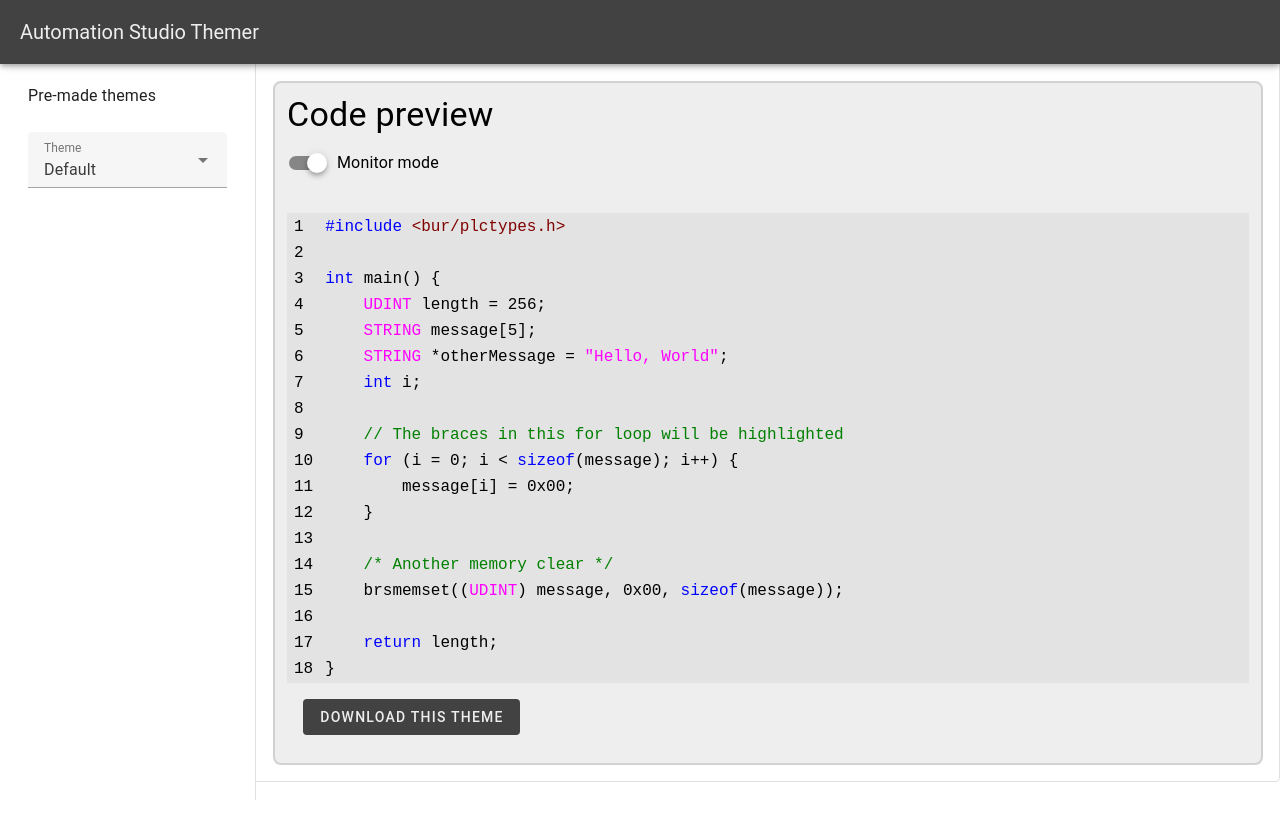
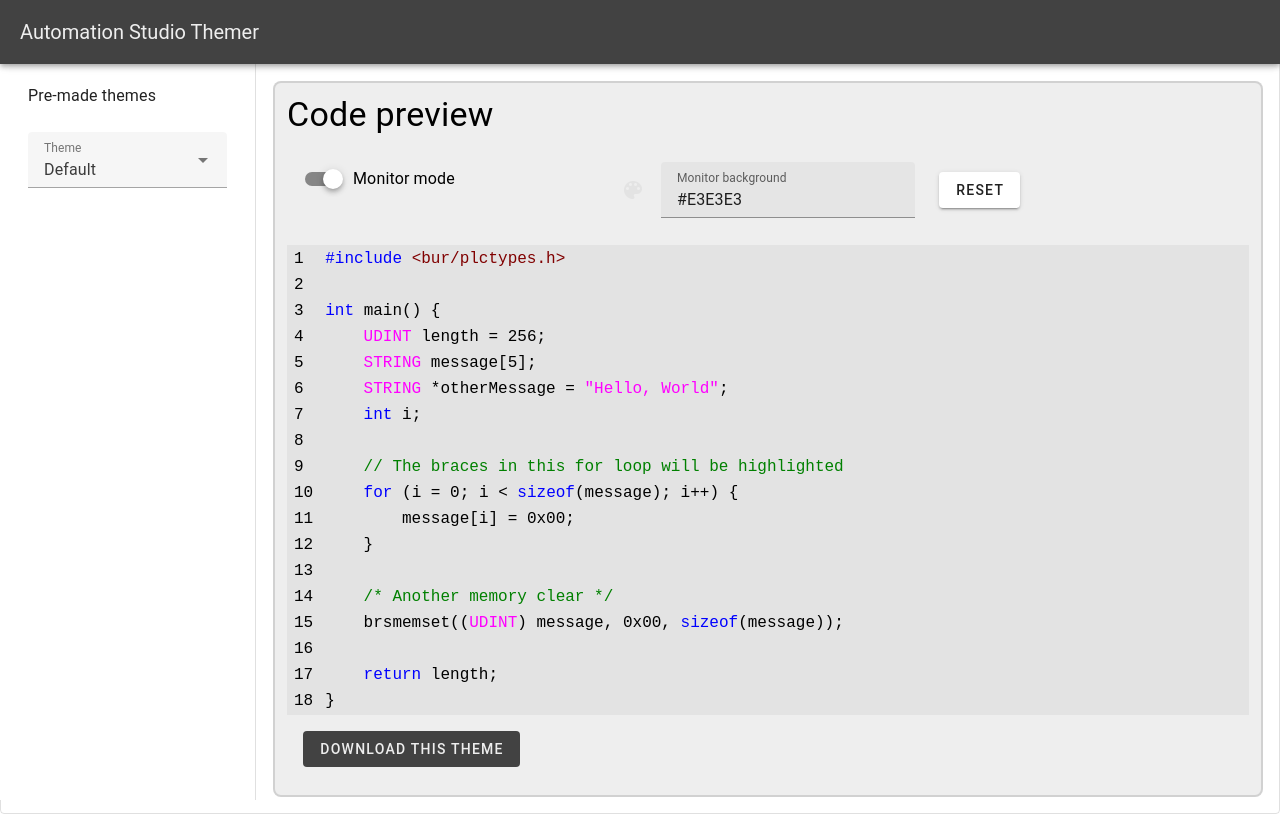
Before and after one commit to michael-taylor/as-themer, a Vue app: page / in a window 1280 px wide. Both pictures are taken after a click on the label "Monitor mode". Built offline with nearby package versions, Linux system fonts and the light colour scheme; a small style sheet from the web is missing; what tm-themes would draw is missing.

Commit message:
Added a color picker for monitor background

```diff
--- a/src/components/CodePreview.vue
+++ b/src/components/CodePreview.vue
@@ -4,6 +4,7 @@ import {currentTheme} from "./theme.ts";
 import {themeC} from "./c-themer.ts";
 import exportTheme from "./exporter.ts";
 import type {Theme} from "./themes.ts";
+import {VColorInput} from "vuetify/labs/components";
 
 let monitorMode = ref<Boolean>(false);
 const sampleCode = `#include <bur/plctypes.h>
@@ -47,9 +48,26 @@ function onDownload() {
 <template>
   <div class="flex-column space-y-2">
     <div class="text-h4">Code preview</div>
-    <div class="text-left space-y-2">
+    <v-container>
+      <v-row>
+        <v-col cols="12" sm="4" style="align-content: center">
           <v-switch label="Monitor mode" v-model="monitorMode"></v-switch>
-    </div>
+        </v-col>
+        <v-col cols="12" sm="4" style="align-content: center">
+          <v-color-input
+              label="Monitor background"
+              v-model="currentTheme.monitorBackground"
+              hide-details="auto"
+              color-pip
+              hide-actions
+              :style="{visibility: monitorMode ? 'visible' : 'collapse'}" />
+        </v-col>
+        <v-col cols="12" sm="4" style="align-content: center">
+          <v-btn @click="currentTheme.resetMonitorBackground()"
+                 :style="{visibility: monitorMode ? 'visible' : 'collapse'}">Reset</v-btn>
+        </v-col>
+      </v-row>
+    </v-container>
     <div class="codePreview" :style="{background: monitorMode ? currentTheme.monitorBackground : currentTheme.background}">
       <table>
         <tr v-for="(line, index) in htmlOut">
@@ -69,7 +87,6 @@ function onDownload() {
           ></v-btn>
         </template>
 
-<!--        <template v-slot:default="{ dialog }">-->
         <v-card title="Warning">
           <v-card-text>
             <p>
@@ -89,7 +106,6 @@ function onDownload() {
             <v-btn @click="dialog = false">Cancel</v-btn>
           </v-card-actions>
         </v-card>
-<!--        </template>-->
       </v-dialog>
     </v-container>
   </div>
```
Lines whose indentation alone changed are shown as unchanged.
